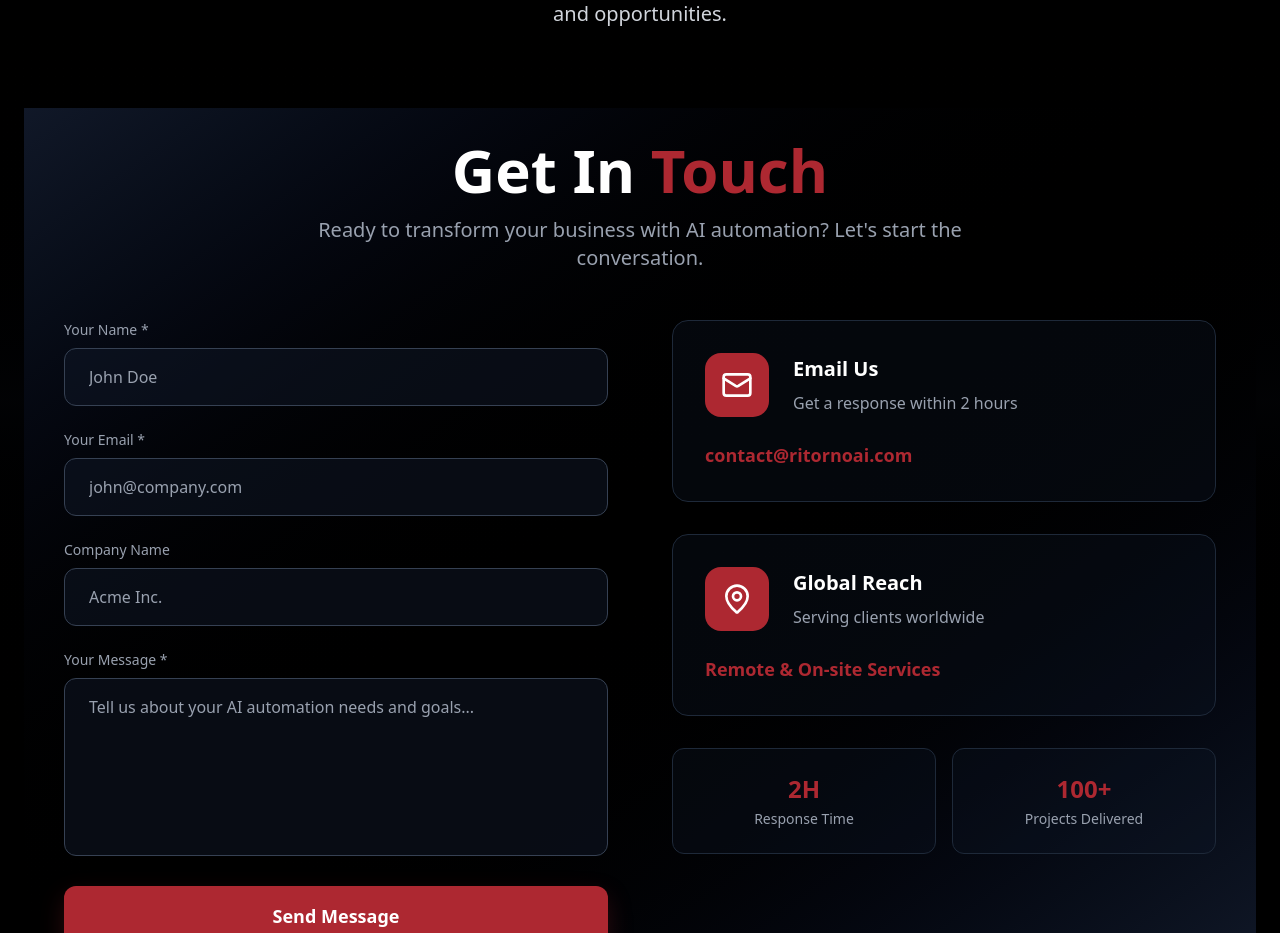
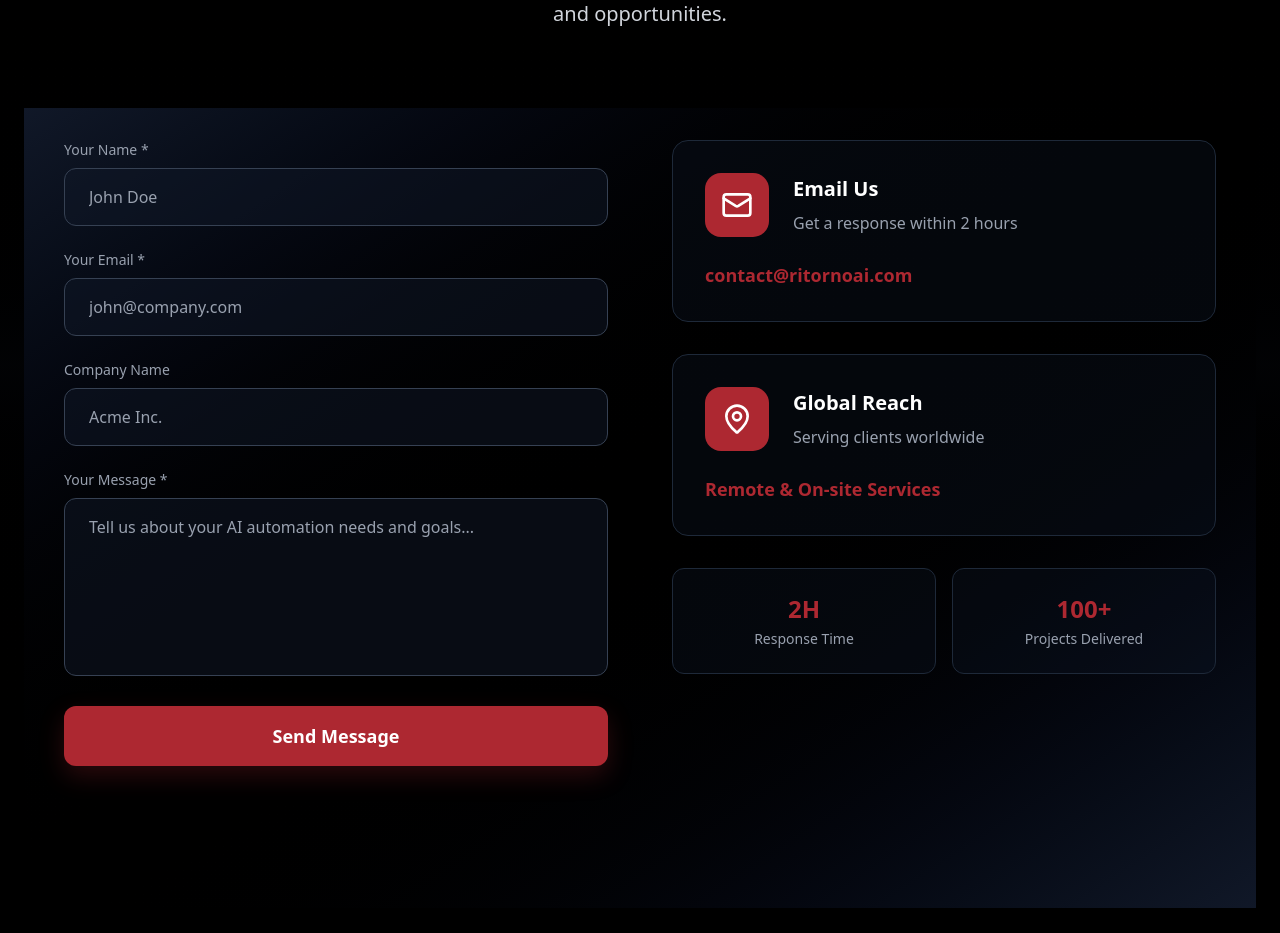
Before and after one commit to SyedHashir-Helper/Ritorno-AI, a React (Vite) app: page / in a window 1280 px wide. Shown: the part 5624-6557 px from the top of the page. Built offline with nearby package versions, Linux system fonts and the light colour scheme; no server answers.

Commit message:
Update ContactForm.tsx

```diff
--- a/src/components/ContactForm.tsx
+++ b/src/components/ContactForm.tsx
@@ -138,19 +138,8 @@ const ContactForm = () => {
   return (
     <div className="min-h-screen bg-gradient-to-br from-gray-900 via-black to-gray-900 p-8">
       <div className="max-w-6xl mx-auto">
-        <div className="text-center mb-12">
-          <h1 className="text-4xl md:text-6xl font-bold text-white mb-4">
-            Get In <span style={{ color: '#AD2831' }}>Touch</span>
-          </h1>
-          <p className="text-xl text-gray-400 max-w-2xl mx-auto">
-            Ready to transform your business with AI automation? Let's start the conversation.
-          </p>
-        </div>
-
         <div className="grid grid-cols-1 lg:grid-cols-2 gap-16">
           <div className="space-y-6">
-
-
             <div className="group">
               <label htmlFor="name" className="block text-gray-400 text-sm mb-2">
                 Your Name *
```
